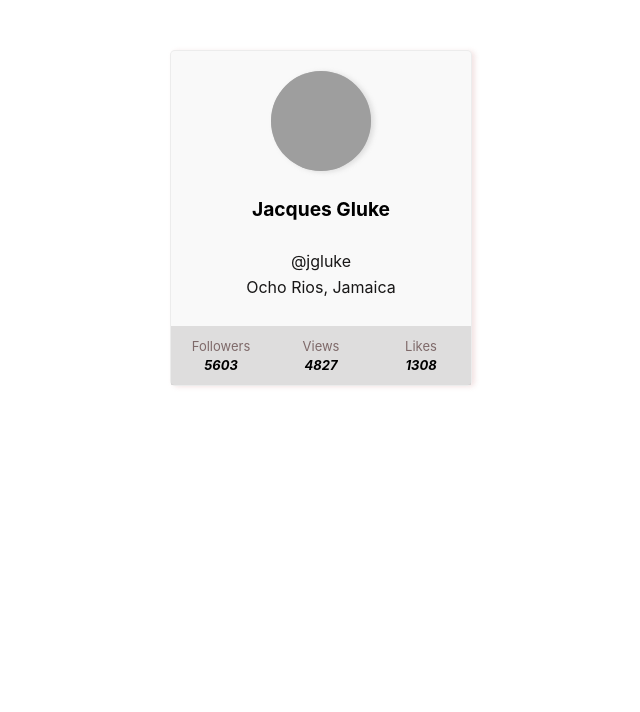
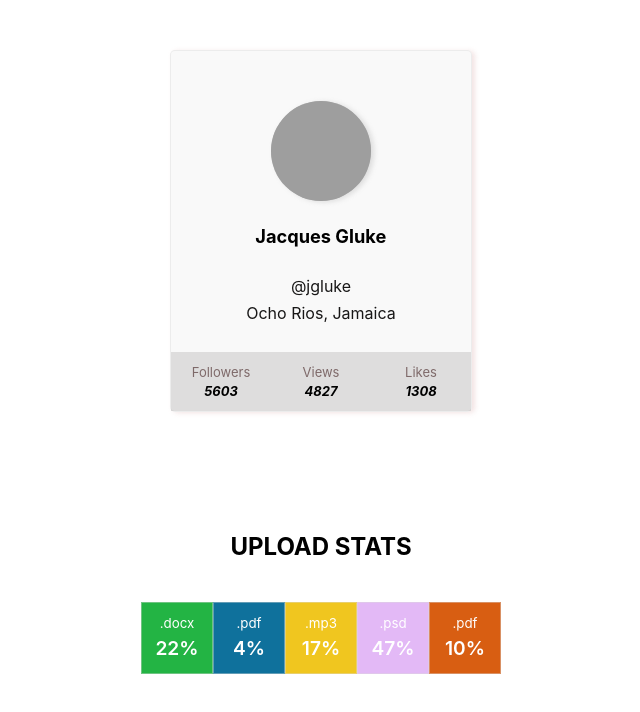
Before and after one commit to MaciejKociemski/goit-react-hw-01-components, a React (Create React App) app: page / in a window 1280 px wide. Shown: the top 712 px of the page, without its empty margins (319-959 px from the left). Built offline with nearby package versions, Linux system fonts and the light colour scheme; grey boxes are pictures that could not be loaded.

Commit message:
feat: add task 2 statistic and module.css and fix app.jsx

```diff
--- a/src/components/App.jsx
+++ b/src/components/App.jsx
@@ -1,5 +1,7 @@
 import { Profile } from './Profile/Profile';
- import user from '../data/user.json';
+import { Statistics } from './Statistics/Statistics';
+import user from '../data/user.json';
+import data from '../data/data.json';
 
 
  export const App = () => {
@@ -20,9 +22,9 @@
          avatar={user.avatar}
          stats={user.stats}
        />
-       {/* <Statistics stats={data} />
-       <FriendsList friends={friends} />
-       <TransactionHistory items={transactions} />; */}
+       <Statistics title="Upload stats" stats={data} />
+
+
      </div>
    );
  };
--- a/src/components/Profile/Profile.module.css
+++ b/src/components/Profile/Profile.module.css
@@ -1,12 +1,13 @@
 .profile {
    width: 300px;
    margin: 50px 0;
-   padding-top: 20px;
+   padding-top: 50px;
    text-align: center;
    border: 1px solid rgba(219, 219, 219, 0.411);
    border-radius: 5px;
    background-color: rgba(219, 219, 219, 0.171);
    box-shadow: 3px 1px 5px rgba(215, 168, 168, 0.305);
+
  }
  .description {
    display: flex;
@@ -16,11 +17,20 @@
  }
 
   .name {
-   font-size: larger;
+   font-size: 18px;
    line-height: 1.47;
    font-weight: 700;
    padding: 5px 0;
+   animation: pulse 2s infinite;
  }
+
+ @keyframes pulse {
+  0% {
+    transform: scale(1);
+  ;}
+  50% {transform: scale(1.05);}
+}
+
  .avatar {
    width: 100px;
    height: 100px;
--- /dev/null
+++ b/src/components/Statistics/Statistics.jsx
@@ -0,0 +1,34 @@
+import PropTypes from 'prop-types';
+import css from './Statistics.module.css';
+
+export const Statistics = ({ title, stats }) => (
+  <>
+    <section className={css.statistics}>
+      {title && <h2 className={css.title}>{title}</h2>}
+
+      <ul className={css.statList}>
+        {stats.map(stat => {
+          const bckgrColor = {
+            backgroundColor: `rgb(
+                  ${Math.floor(Math.random() * 256)},
+                  ${Math.floor(Math.random() * 256)},
+                  ${Math.floor(Math.random() * 256)}
+                )`,
+          };
+
+          return (
+            <li className={css.item} style={bckgrColor} key={stat.id}>
+              <span className={css.label}>{stat.label}</span>
+              <span className={css.percentage}>{stat.percentage}%</span>
+            </li>
+          );
+        })}
+      </ul>
+    </section>
+  </>
+);
+
+Statistics.propTypes = {
+  title: PropTypes.string,
+  stats: PropTypes.array,
+};
--- /dev/null
+++ b/src/components/Statistics/Statistics.module.css
@@ -0,0 +1,46 @@
+.statistics {
+   margin: 50px 0;
+   width: fit-content;
+ }
+ .title {
+   text-align: center;
+   width: 100%;
+   height: 50px;
+   text-transform: uppercase;
+ }
+ .statList {
+   list-style-type: none;
+   display: flex;
+   justify-content: space-evenly;
+   align-items: center;
+   padding: 0;
+   margin: 0;
+ }
+ .item {
+   display: flex;
+   flex-direction: column;
+   justify-content: center;
+   align-items: center;
+   list-style-position: outside;
+   /* padding: 20px 0; */
+   margin: 0;
+   width: 70px;
+   height: 70px;
+   color: white;
+   border: 1px solid rgba(219, 219, 219, 0.411);
+   background-color: blueviolet;
+   /* background-color: rgb(
+     Math.floor(Math.random() * 256),
+     Math.floor(Math.random() * 256),
+     Math.floor(Math.random() * 256)
+   /* background-color: rgba(Math.floor(Math.random() * 256),Math.floor(Math.random() * 256),Math.floor(Math.random() * 256)); */
+ }
+ .label {
+   color: inherit;
+   font-size: smaller;
+ }
+ .percentage {
+   font-size: larger;
+   font-weight: 600;
+   padding-top: 5px;
+ }
--- /dev/null
+++ b/src/data/data.json
@@ -0,0 +1,7 @@
+[
+  { "id": "id-1", "label": ".docx", "percentage": 22 },
+  { "id": "id-2", "label": ".pdf", "percentage": 4 },
+  { "id": "id-3", "label": ".mp3", "percentage": 17 },
+  { "id": "id-4", "label": ".psd", "percentage": 47 },
+  { "id": "id-5", "label": ".pdf", "percentage": 10 }
+]
```
